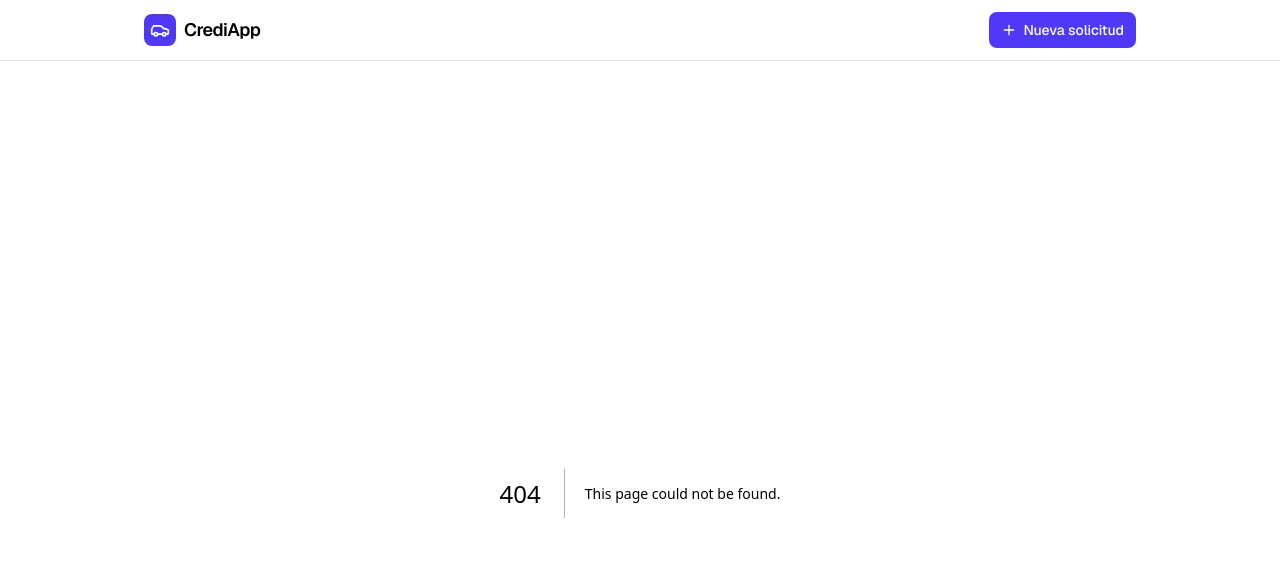
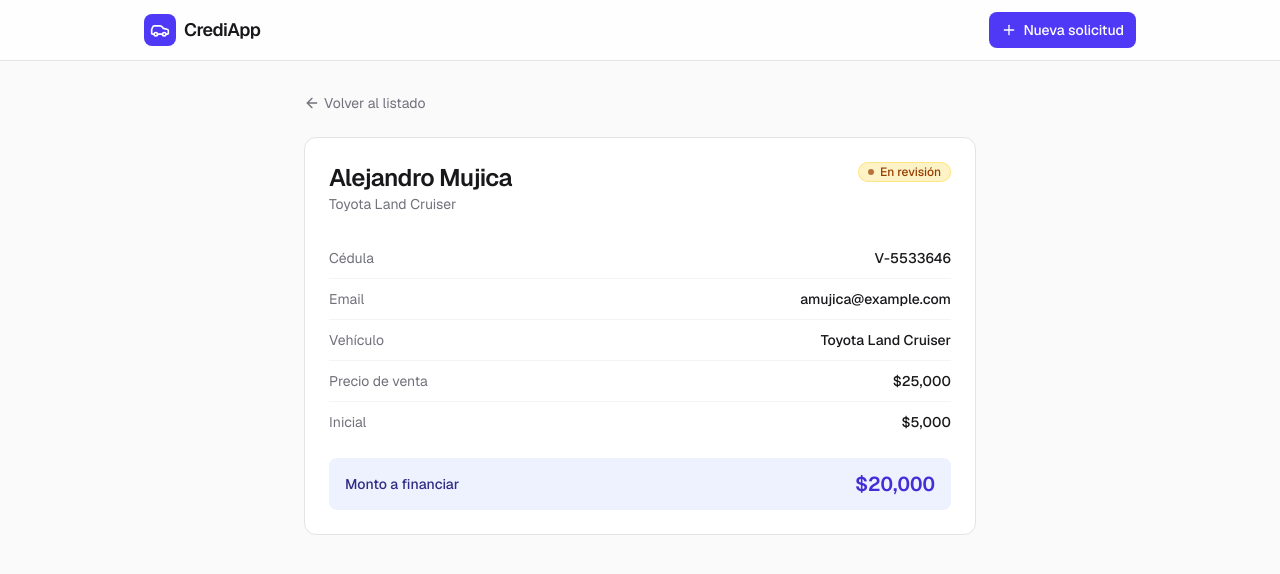
Before and after one commit to zerpaerik/test-sappito, a Next.js app: page /solicitud/1 in a window 1280 px wide. Before the commit this address had no page. Shown: the top 574 px of the page. Built offline with nearby package versions, Linux system fonts and the light colour scheme.

Commit message:
feat: pantalla de detalle de solicitud con desglose

```diff
--- /dev/null
+++ b/src/app/solicitud/[id]/page.tsx
@@ -0,0 +1,108 @@
+"use client";
+
+import { use } from "react";
+import Link from "next/link";
+import { ArrowLeft, TriangleAlert } from "lucide-react";
+import { EstadoBadge } from "@/components/EstadoBadge";
+import { botonSecundario } from "@/components/ui/estilos";
+import { useSolicitud } from "@/hooks/useSolicitud";
+import { formatearUSD } from "@/lib/format";
+import { montoAFinanciar, type Solicitud } from "@/lib/types";
+
+export default function DetallePage({
+  params,
+}: {
+  params: Promise<{ id: string }>;
+}) {
+  const { id } = use(params);
+  const { solicitud, cargando, error } = useSolicitud(id);
+
+  return (
+    <div className="mx-auto flex max-w-2xl flex-col gap-6">
+      <Link
+        href="/"
+        className="inline-flex w-fit items-center gap-1 text-sm text-zinc-500 transition-colors hover:text-indigo-600 dark:text-zinc-400 dark:hover:text-indigo-400"
+      >
+        <ArrowLeft className="h-4 w-4" />
+        Volver al listado
+      </Link>
+
+      {cargando ? (
+        <DetalleCargando />
+      ) : error || !solicitud ? (
+        <div className="flex flex-col items-center gap-3 rounded-xl border border-zinc-200 bg-white py-16 text-center dark:border-zinc-800 dark:bg-zinc-900">
+          <TriangleAlert className="h-8 w-8 text-zinc-400" />
+          <p className="font-medium">{error ?? "Solicitud no encontrada"}</p>
+          <Link href="/" className={botonSecundario}>
+            Volver al listado
+          </Link>
+        </div>
+      ) : (
+        <Detalle solicitud={solicitud} />
+      )}
+    </div>
+  );
+}
+
+function Detalle({ solicitud }: { solicitud: Solicitud }) {
+  return (
+    <article className="rounded-xl border border-zinc-200 bg-white p-6 dark:border-zinc-800 dark:bg-zinc-900">
+      <div className="flex items-start justify-between gap-3">
+        <div>
+          <h1 className="text-2xl font-semibold tracking-tight">
+            {solicitud.cliente}
+          </h1>
+          <p className="text-sm text-zinc-500 dark:text-zinc-400">
+            {solicitud.vehiculo}
+          </p>
+        </div>
+        <EstadoBadge estado={solicitud.estado} />
+      </div>
+
+      <dl className="mt-6 divide-y divide-zinc-100 text-sm dark:divide-zinc-800">
+        <Fila etiqueta="Cédula" valor={solicitud.cedula} />
+        <Fila etiqueta="Email" valor={solicitud.email} />
+        <Fila etiqueta="Vehículo" valor={solicitud.vehiculo} />
+        <Fila etiqueta="Precio de venta" valor={formatearUSD(solicitud.precioVenta)} />
+        <Fila etiqueta="Inicial" valor={formatearUSD(solicitud.inicial)} />
+      </dl>
+
+      <div className="mt-4 flex items-center justify-between rounded-lg bg-indigo-50 px-4 py-3 dark:bg-indigo-950/40">
+        <span className="text-sm font-medium text-indigo-900 dark:text-indigo-200">
+          Monto a financiar
+        </span>
+        <span className="text-xl font-semibold text-indigo-700 tabular-nums dark:text-indigo-300">
+          {formatearUSD(montoAFinanciar(solicitud))}
+        </span>
+      </div>
+    </article>
+  );
+}
+
+function Fila({ etiqueta, valor }: { etiqueta: string; valor: string }) {
+  return (
+    <div className="flex items-center justify-between gap-4 py-2.5">
+      <dt className="text-zinc-500 dark:text-zinc-400">{etiqueta}</dt>
+      <dd className="font-medium">{valor}</dd>
+    </div>
+  );
+}
+
+function DetalleCargando() {
+  return (
+    <div className="animate-pulse rounded-xl border border-zinc-200 bg-white p-6 dark:border-zinc-800 dark:bg-zinc-900">
+      <div className="flex items-start justify-between">
+        <div className="space-y-2">
+          <div className="h-6 w-40 rounded bg-zinc-200 dark:bg-zinc-800" />
+          <div className="h-4 w-28 rounded bg-zinc-200 dark:bg-zinc-800" />
+        </div>
+        <div className="h-5 w-20 rounded-full bg-zinc-200 dark:bg-zinc-800" />
+      </div>
+      <div className="mt-6 space-y-3">
+        {Array.from({ length: 5 }).map((_, indice) => (
+          <div key={indice} className="h-5 rounded bg-zinc-200 dark:bg-zinc-800" />
+        ))}
+      </div>
+    </div>
+  );
+}
--- /dev/null
+++ b/src/hooks/useSolicitud.ts
@@ -0,0 +1,51 @@
+"use client";
+
+import { useCallback, useEffect, useState } from "react";
+import { solicitudesApi } from "@/lib/api";
+import type { Solicitud } from "@/lib/types";
+
+interface EstadoSolicitud {
+  solicitud: Solicitud | null;
+  cargando: boolean;
+  error: string | null;
+}
+
+/** Carga una solicitud por id y expone su estado asíncrono. */
+export function useSolicitud(id: string) {
+  const [estado, setEstado] = useState<EstadoSolicitud>({
+    solicitud: null,
+    cargando: true,
+    error: null,
+  });
+
+  const cargar = useCallback(
+    async (signal?: AbortSignal) => {
+      setEstado((previo) => ({ ...previo, cargando: true, error: null }));
+      try {
+        const solicitud = await solicitudesApi.obtener(id, signal);
+        setEstado({ solicitud, cargando: false, error: null });
+      } catch (error) {
+        if (signal?.aborted) return;
+        setEstado({
+          solicitud: null,
+          cargando: false,
+          error: error instanceof Error ? error.message : "Error inesperado",
+        });
+      }
+    },
+    [id],
+  );
+
+  useEffect(() => {
+    const controlador = new AbortController();
+    cargar(controlador.signal);
+    return () => controlador.abort();
+  }, [cargar]);
+
+  return {
+    solicitud: estado.solicitud,
+    cargando: estado.cargando,
+    error: estado.error,
+    recargar: () => cargar(),
+  };
+}
```
